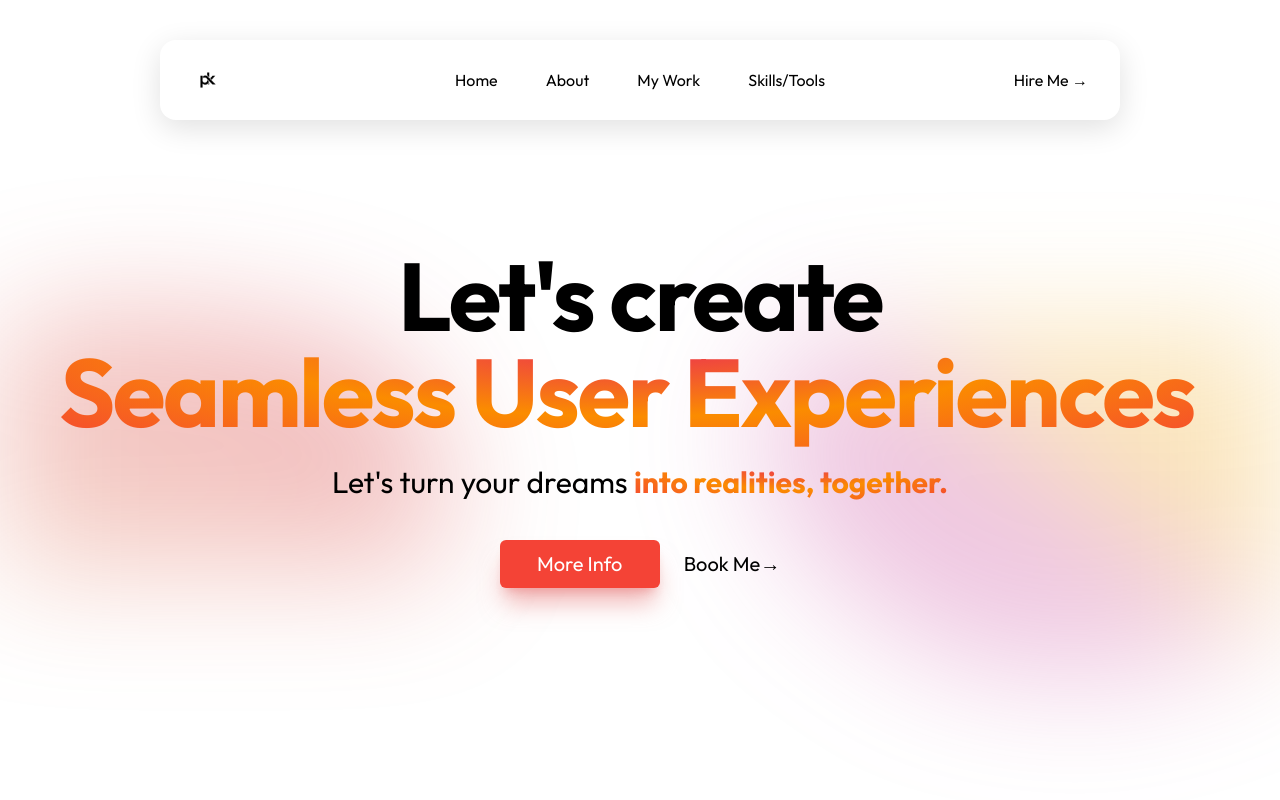
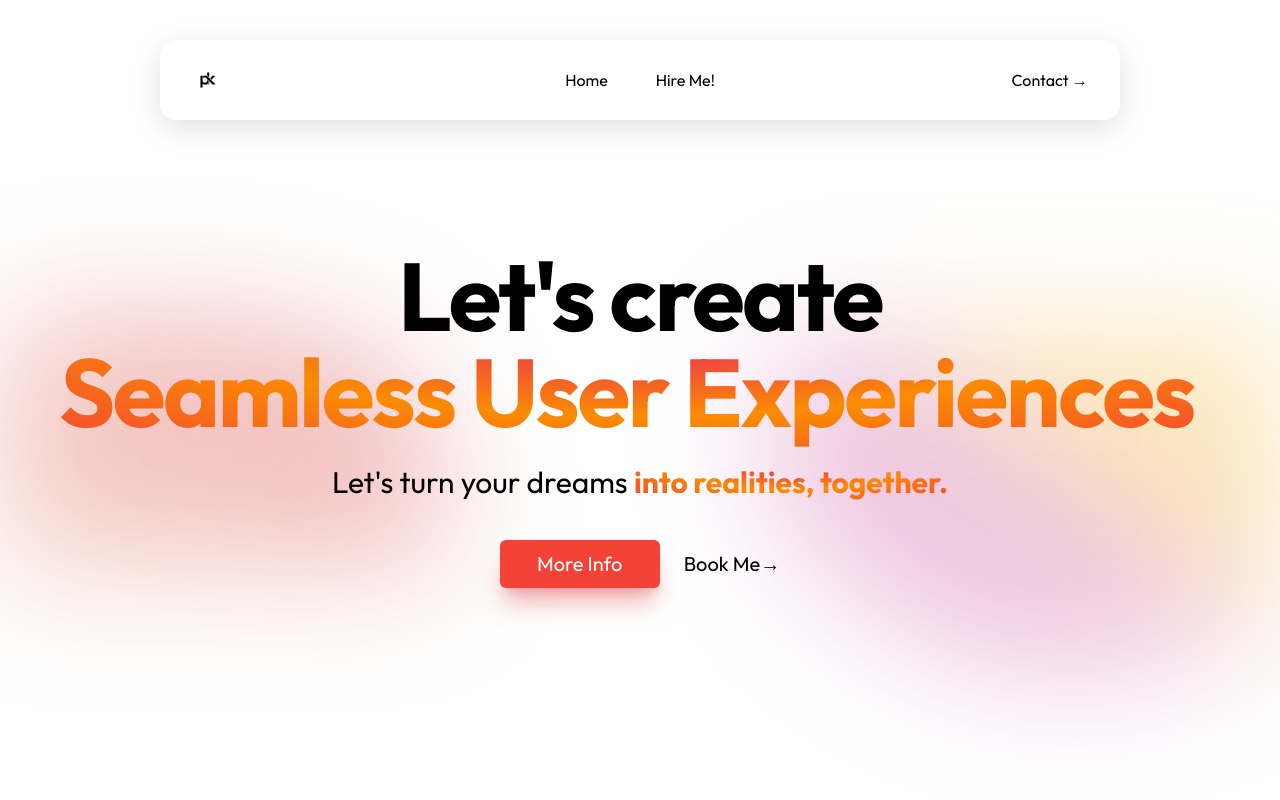
Before and after one commit to PkTheCoda/portfolio, a React (Vite) app: page /hire in a window 1280 px wide. Shown: the top 800 px of the page. Built offline with nearby package versions, Linux system fonts and the light colour scheme.

Commit message:
added new navbar to /hire

```diff
--- a/src/App.jsx
+++ b/src/App.jsx
@@ -1,5 +1,4 @@
 import './App.css'
-import Navbar from './Components/Header'
 import React from 'react';
 import Homepage from './Homepage'
 import { BrowserRouter, Routes, Route } from 'react-router-dom';
@@ -11,7 +10,6 @@ function App() {
 
   return (
     <>
-      <Navbar />
       <BrowserRouter>
         <Routes>
           <Route
--- a/src/Hire.jsx
+++ b/src/Hire.jsx
@@ -2,7 +2,7 @@ import HireHeader from "./HireComponents/HireHeader"
 import HireFirst from "./HireComponents/HireFirst"
 import HireTimeline from "./HireComponents/HireTimeline"
 import HireFeatures from "./HireComponents/HireFeatures"
-import HireFinalCTA from "./HireComponents/HireFinalCTA"
+import HireNavbar from "./HireComponents/HireNavbar"
 import HireBottomFeatures from "./HireComponents/HireBottomFeatures"
 import ContactSection from "./Components/ContactSection"
 import WavyLine from "./Components/WavyLine"
@@ -11,6 +11,7 @@ import WavyLine from "./Components/WavyLine"
 export default function Hire() {
     return (
         <>
+            <HireNavbar />
             <HireHeader />
             <HireFirst />
             <HireTimeline />
--- a/src/HireComponents/HireFinalCTA.jsx
+++ b/src/HireComponents/HireFinalCTA.jsx
@@ -1,10 +1,8 @@
-import { FaSearch } from "react-icons/fa";
-
 export default function HireFinalCTA() {
   return (
     <>
 
-      <div className="relative px-5 lg:px-10 xl:px-20 flex justify-center my-20">
+      <div className="relative px-5 lg:px-10 xl:px-20 flex justify-center my-20" id="hire">
         {/* Add the shadow blob */}
         <div className="hidden lg:block gap-x-20 absolute z-10 top-1/2 left-1/2 transform -translate-x-1/2 -translate-y-1/2 blur-3xl">
           <div
--- /dev/null
+++ b/src/HireComponents/HireNavbar.jsx
@@ -0,0 +1,120 @@
+import { useState } from 'react'
+import { Dialog } from '@headlessui/react'
+import { Bars3Icon, XMarkIcon } from '@heroicons/react/24/outline'
+import pranavtextlogo from '../Images/pranavlogotext.png'
+
+const navigation = [
+  { name: 'Home', href: '/', target: "_self" },
+  { name: 'Hire Me!', href: 'https://tally.so/r/wLpGWy', target: "_blank" },
+]
+
+export default function HireNavbar() {
+  const [mobileMenuOpen, setMobileMenuOpen] = useState(false)
+
+  const handleNavigationClick = (event, href) => {
+    event.preventDefault();
+    const target = document.querySelector(href);
+    if (target) {
+      target.scrollIntoView({ behavior: 'smooth' });
+    }
+    setMobileMenuOpen(false);
+  };
+
+  return (
+    <>
+      <div className="bg-white/40 rounded-2xl z-50 sticky top-10 backdrop-blur-xl m-6 flex items-center mx-10 sm:mx-20 lg:mx-40">
+        <header className="shadow-[0_8px_30px_rgb(0,0,0,0.12)] rounded-2xl w-full z-50">
+          <nav className="flex  rounded-2xl items-center justify-between p-6 lg:px-8" aria-label="Global">
+            <div className="flex lg:flex-1">
+              <a href="/" className="-m-1.5 p-1.5">
+                <span className="sr-only">Your Company</span>
+                <img
+                    className="h-8 w-auto"
+                    src={pranavtextlogo}
+                    alt=""
+                  />
+              </a>
+            </div>
+            <div className="flex lg:hidden">
+              <button
+                type="button"
+                className="-m-2.5 inline-flex items-center justify-center rounded-md p-2.5 text-gray-700"
+                onClick={() => setMobileMenuOpen(true)}
+              >
+                <span className="sr-only">Open main menu</span>
+                <Bars3Icon className="h-6 w-6" aria-hidden="true" />
+              </button>
+            </div>
+            <div className="hidden lg:flex lg:gap-x-12">
+              {navigation.map((item) => (
+                <a
+                  key={item.name}
+                  href={item.href}
+                  target={item.target}
+                  className="text-md leading-6 text-black font-outfit transition transform hover:scale-110"
+                >
+                  {item.name}
+                </a>
+              ))}
+            </div>
+            <div className="hidden lg:flex lg:flex-1 lg:justify-end">
+              <a
+                href="mailto:pranavkonjeti@gmail.com"
+                className="text-md leading-6 text-black font-outfit"
+              >
+                Contact <span aria-hidden="true">&rarr;</span>
+              </a>
+            </div>
+          </nav>
+          <Dialog as="div" className="lg:hidden font-outfit" open={mobileMenuOpen} onClose={setMobileMenuOpen}>
+            <div className="fixed inset-0 z-50" />
+            <Dialog.Panel className="fixed inset-y-0 right-0 z-50 w-full overflow-y-auto bg-white px-6 py-6 sm:max-w-sm sm:ring-1 sm:ring-gray-900/10">
+              <div className="flex items-center justify-between">
+                <a href="/" className="-m-1.5 p-1.5">
+                  <span className="sr-only">Your Company</span>
+                  <img
+                    className="h-8 w-auto"
+                    src={pranavtextlogo}
+                    alt=""
+                  />
+                </a>
+                <button
+                  type="button"
+                  className="-m-2.5 rounded-md p-2.5 text-gray-700"
+                  onClick={() => setMobileMenuOpen(false)}
+                >
+                  <span className="sr-only">Close menu</span>
+                  <XMarkIcon className="h-6 w-6" aria-hidden="true" />
+                </button>
+              </div>
+              <div className="mt-6 flow-root">
+                <div className="-my-6 divide-y divide-gray-500/10">
+                  <div className="space-y-2 py-6">
+                    {navigation.map((item) => (
+                      <a
+                        key={item.name}
+                        href={item.href}
+                        className="-mx-3 block rounded-lg px-3 py-2 text-base  leading-7 text-gray-900 hover:bg-gray-50"
+                        onClick={(event) => handleNavigationClick(event, item.href)}
+                      >
+                        {item.name}
+                      </a>
+                    ))}
+                  </div>
+                  <div className="py-6">
+                    <a
+                      href="mailto:pranavkonjeti@gmail.com"
+                      className="-mx-3 block rounded-lg px-3 py-2.5 text-base  leading-7 text-gray-900 hover:bg-gray-50"
+                    >
+                      Contact
+                    </a>
+                  </div>
+                </div>
+              </div>
+            </Dialog.Panel>
+          </Dialog>
+        </header>
+      </div>
+    </>
+  )
+}
--- a/src/Homepage.jsx
+++ b/src/Homepage.jsx
@@ -5,12 +5,14 @@ import { Projects } from './Components/Projects'
 import ContactSection from './Components/ContactSection'
 import { Analytics } from '@vercel/analytics/react';
 import WavyLine from './Components/WavyLine'
+import Header from './Components/Header'
 
 function Homepage() {
 
   return (
     <>
-    <HeroMain />
+      <Header />
+      <HeroMain />
       <AboutMe />
       <ToolsSection />
       <Projects />
```
